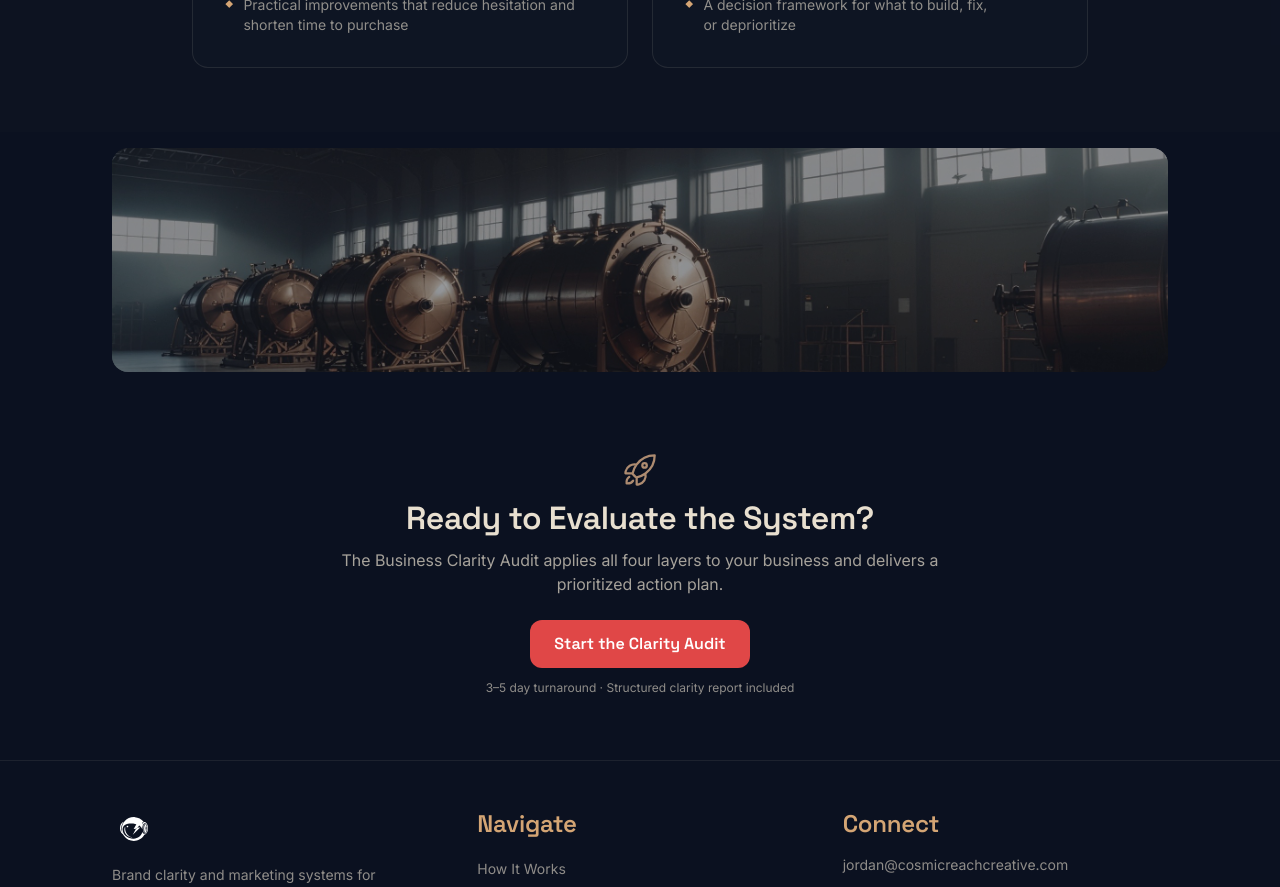
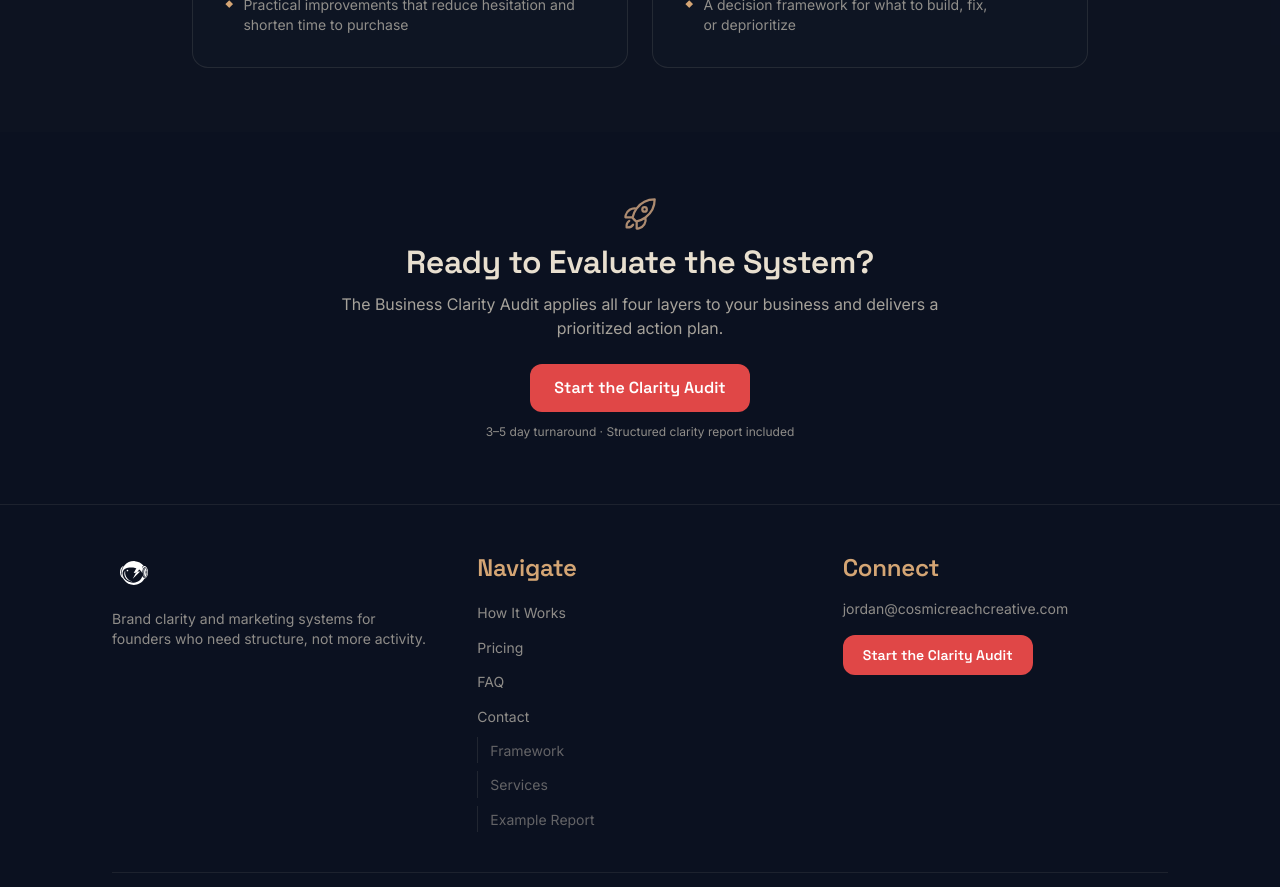
Before and after one commit to jordanknight1992-dotcom/cosmic-reach-creative, a Next.js app: page /framework in a window 1280 px wide. Shown: the part 1480-2367 px from the top of the page. Built offline with nearby package versions, Linux system fonts and the light colour scheme.

Commit message:
Remove mid-page image break section Removed mid-page image break section from the layout.

```diff
--- a/src/app/framework/page.tsx
+++ b/src/app/framework/page.tsx
@@ -139,19 +139,6 @@ export default function FrameworkPage() {
         </div>
       </section>
 
-      {/* Mid-page image break */}
-      <div className="mx-auto max-w-[var(--container-max)] px-5 sm:px-6 lg:px-8 py-4">
-        <div className="relative w-full h-40 sm:h-56 rounded-2xl overflow-hidden">
-          <Image
-            src="/images/08-results-section.jpg"
-            alt=""
-            fill
-            className="object-cover"
-            sizes="100vw"
-          />
-          <div className="absolute inset-0 bg-deep-space/40" />
-        </div>
-      </div>
 
       {/* Final CTA */}
       <section className="py-12 sm:py-16" aria-labelledby="framework-cta">
```
